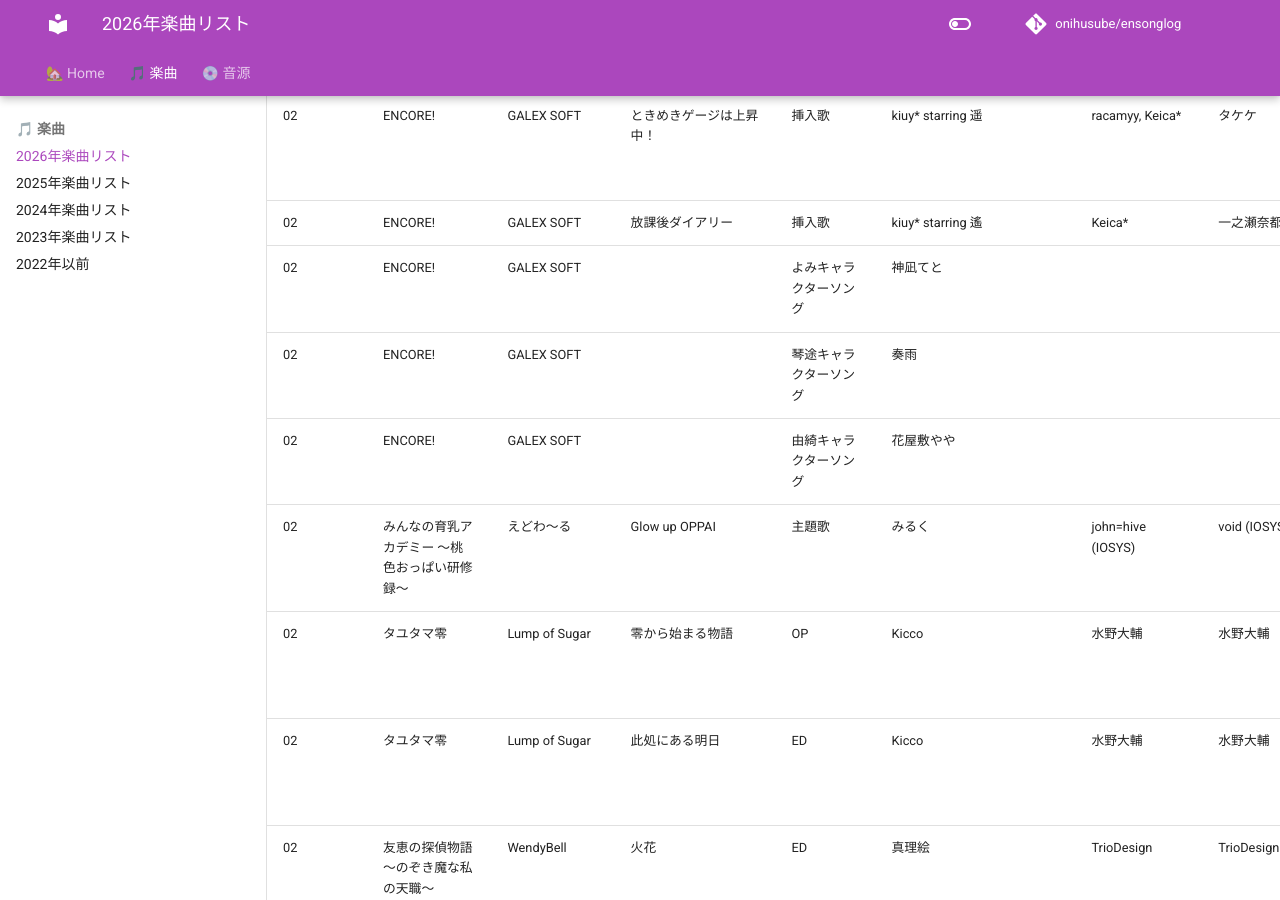
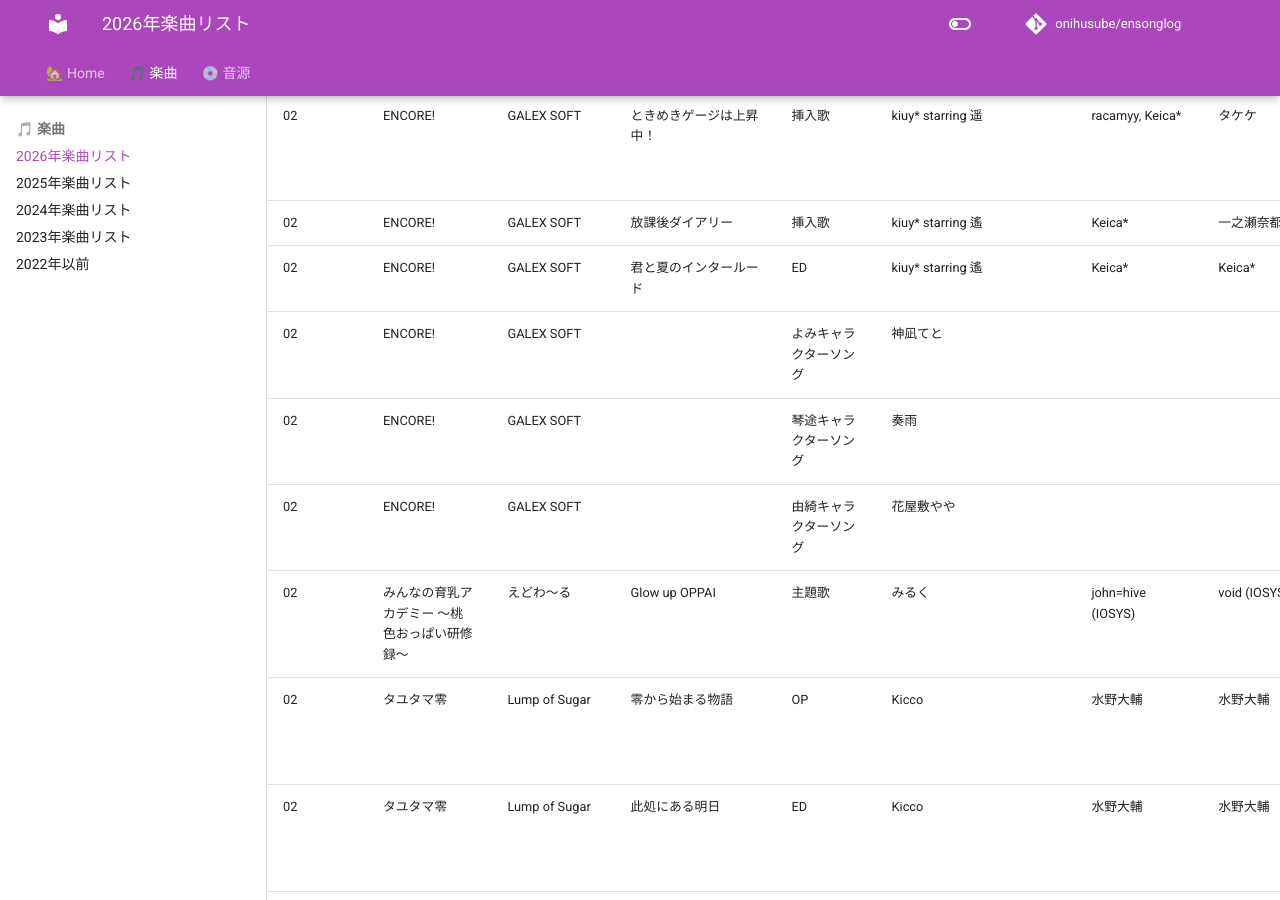
Before and after one commit to onihusube/ensonglog, an MkDocs documentation site: the page built from docs/2026/楽曲.md, in a window 1280 px wide and 900 px high, scrolled down 3964 px. Built offline with MkDocs 1.6.1 and Material for MkDocs 9.7.7, drawn with Linux system fonts in a browser that asks for light colours; emoji names are drawn with the system emoji font; comment, search, counter and statistics services are not loaded.

Commit message:
encore ed

```diff
--- a/docs/2026/楽曲.md
+++ b/docs/2026/楽曲.md
@@ -51,6 +51,7 @@ search:
 | 02<!--/27--> | ENCORE! | GALEX SOFT | ラムネ色スケッチブック ~Acoustic Ver~ | 挿入歌 | kiuy\* starring 遥 | Keica\* | Keica\* | 432 | 『プリズムとレモネド』 CDシングル ([BOOTH](https://galexsoft.booth.pm/items/7108927)) |  |
 | 02<!--/27--> | ENCORE! | GALEX SOFT | ときめきゲージは上昇中！ | 挿入歌 | kiuy* starring 遥 | racamyy, Keica* | タケケ | タケケ | ENCORE! VOCAL COLLECTION（[BOOTH](https://galexsoft.booth.pm/items/7732343)） |  | [:fontawesome-brands-youtube:](https://www.youtube.com/watch?v=hRPwOYRllCk) |
 | 02<!--/27--> | ENCORE! | GALEX SOFT | 放課後ダイアリー | 挿入歌 | kiuy* starring 遙 | Keica* | 一之瀬奈都葵 | 一之瀬奈都葵 |  |  | [:fontawesome-brands-youtube:](https://www.youtube.com/watch?v=cr2urRRqsU8) |
+| 02<!--/27--> | ENCORE! | GALEX SOFT | 君と夏のインタールード | ED | kiuy* starring 遙 | Keica* | Keica* | 432 |  |  |  |
 | 02<!--/27--> | ENCORE! | GALEX SOFT |  | よみキャラクターソング | 神凪てと |  |  | | CF特典 | | |
 | 02<!--/27--> | ENCORE! | GALEX SOFT |  | 琴途キャラクターソング | 奏雨 |  |  | | CF特典 | | |
 | 02<!--/27--> | ENCORE! | GALEX SOFT |  | 由綺キャラクターソング | 花屋敷やや |  |  | | CF特典 | | |
```
